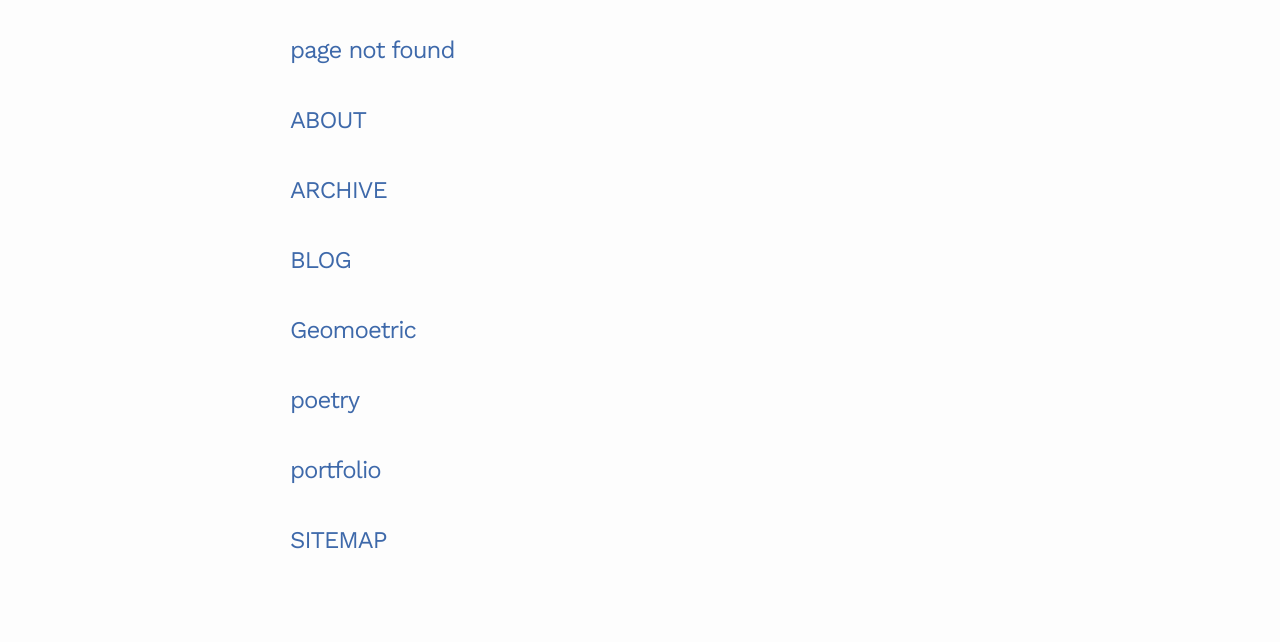
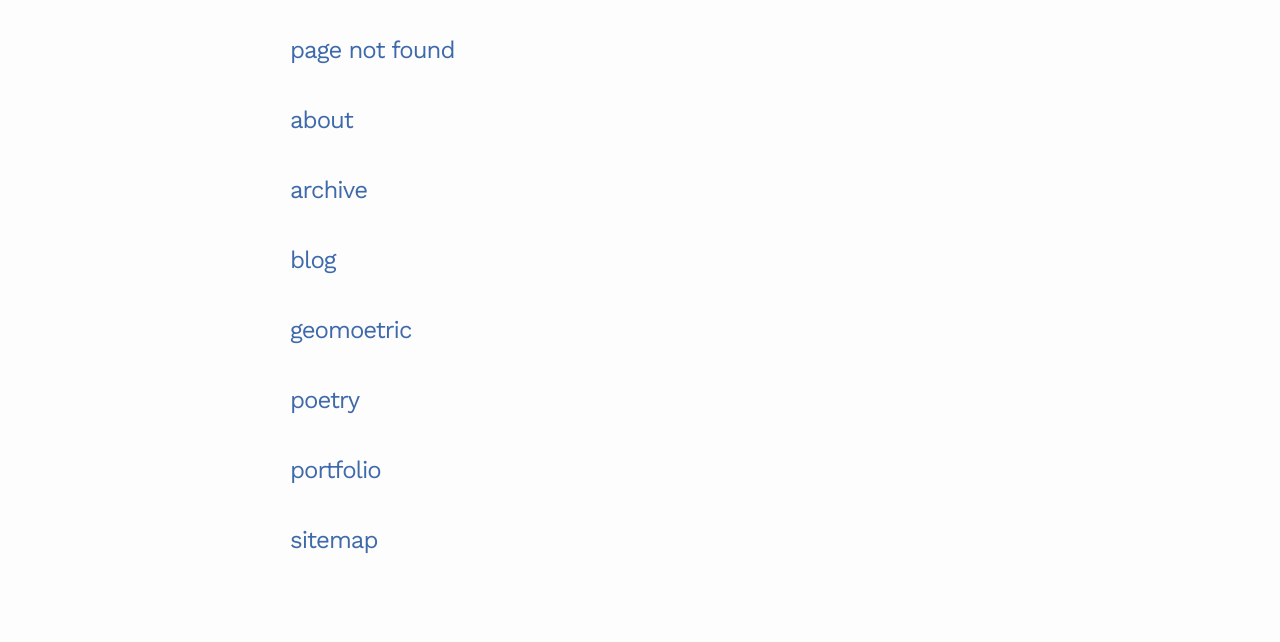
Before and after one commit to ericmoe/ericmoe.github.io, a Jekyll site: the page built from sitemap.md, in a window 1280 px wide. Shown: the part 150-792 px from the top of the page. Built offline with Jekyll 4.4.1, drawn with Linux system fonts in a browser that asks for light colours; nearby versions of some CDN libraries; part of the change alters nothing that is shown.

Commit message:
downcase

```diff
--- a/sitemap.md
+++ b/sitemap.md
@@ -10,7 +10,7 @@ description:
     {% unless page.sitemap %}
         <!-- initial for loop content goes here-->
     <li>
-        <h2><a class="poem-title" href="{{ page.url | prepend: site.baseurl }}">{{ page.title }}</a></h2>
+        <h2><a class="poem-title" href="{{ page.url | prepend: site.baseurl }}">{{ page.title | downcase }}</a></h2>
         <p class="post-meta">{{ page.date | date: '%B %-d, %Y — %H:%M' }}</p>
       </li>
        {% endunless %}
```
